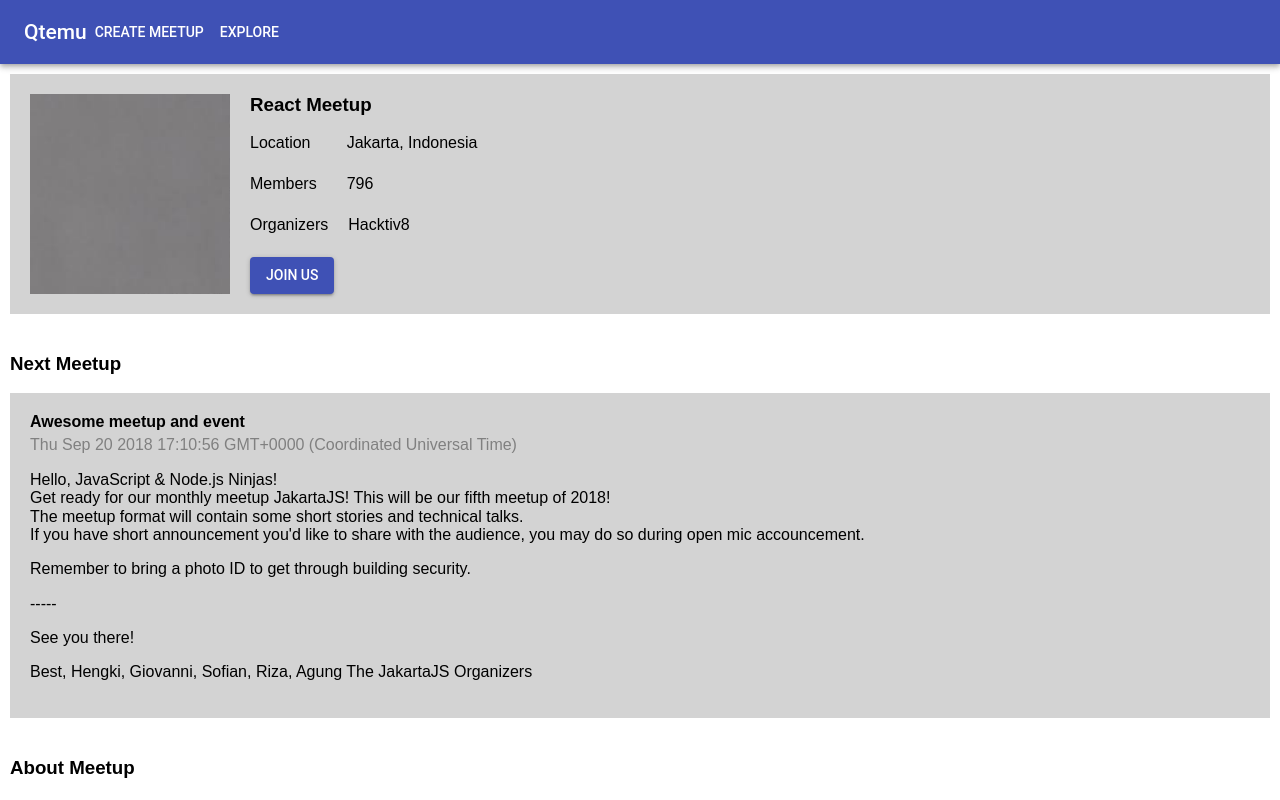
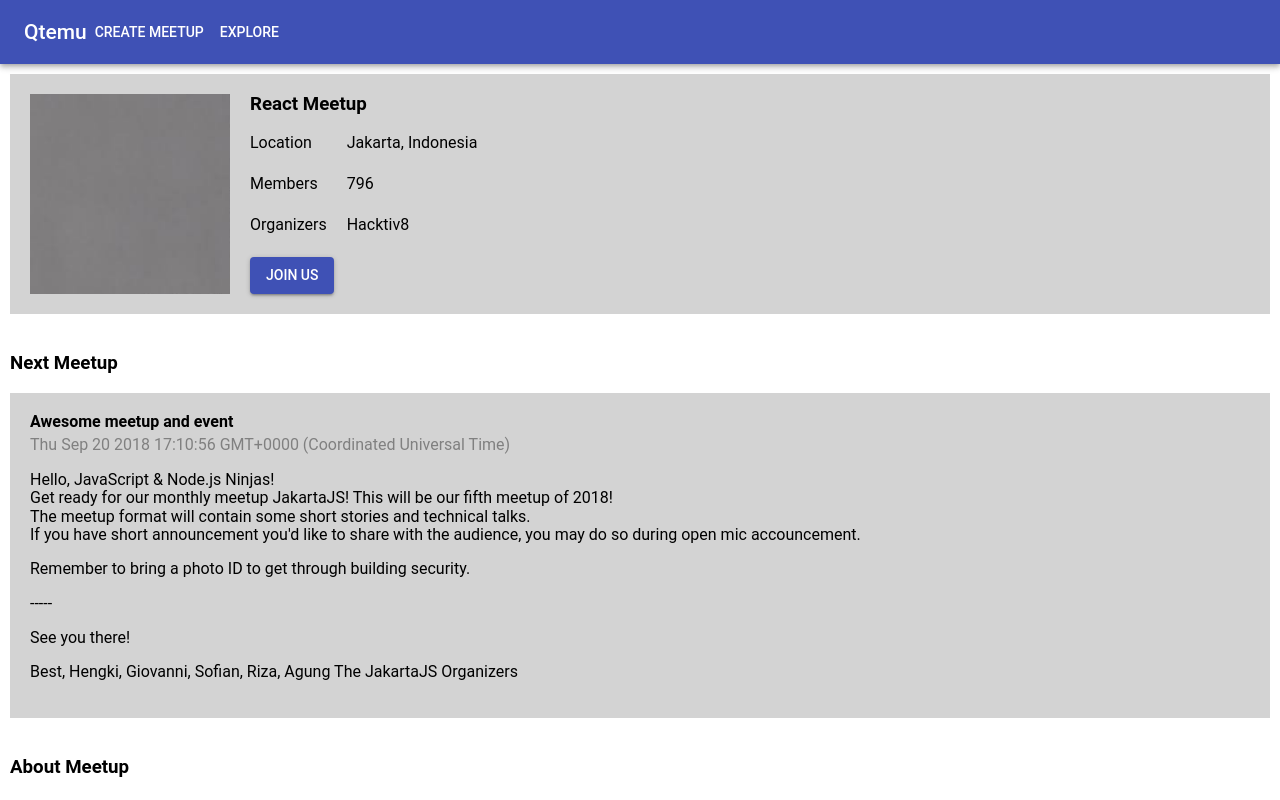
Before and after one commit to rickynugroho/qtemu_react_class_project, a React (Create React App) app: page / in a window 1280 px wide. Shown: the top 800 px of the page. Built offline with nearby package versions, Linux system fonts and the light colour scheme; no server answers.

Commit message:
Add font roboto

```diff
--- a/package.json
+++ b/package.json
@@ -10,7 +10,8 @@
     "prop-types": "^15.6.2",
     "react": "^16.4.2",
     "react-dom": "^16.4.2",
-    "react-scripts": "1.1.5"
+    "react-scripts": "1.1.5",
+    "typeface-roboto": "0.0.54"
   },
   "scripts": {
     "start": "PORT=3000 react-scripts start",
--- a/src/App.css
+++ b/src/App.css
@@ -34,6 +34,10 @@ React Style
 /*
 QTemu Style
 */
+
+body{
+  font-family: Roboto;
+}
 
 .next-meetup-title{
   font-weight: bold;
```
